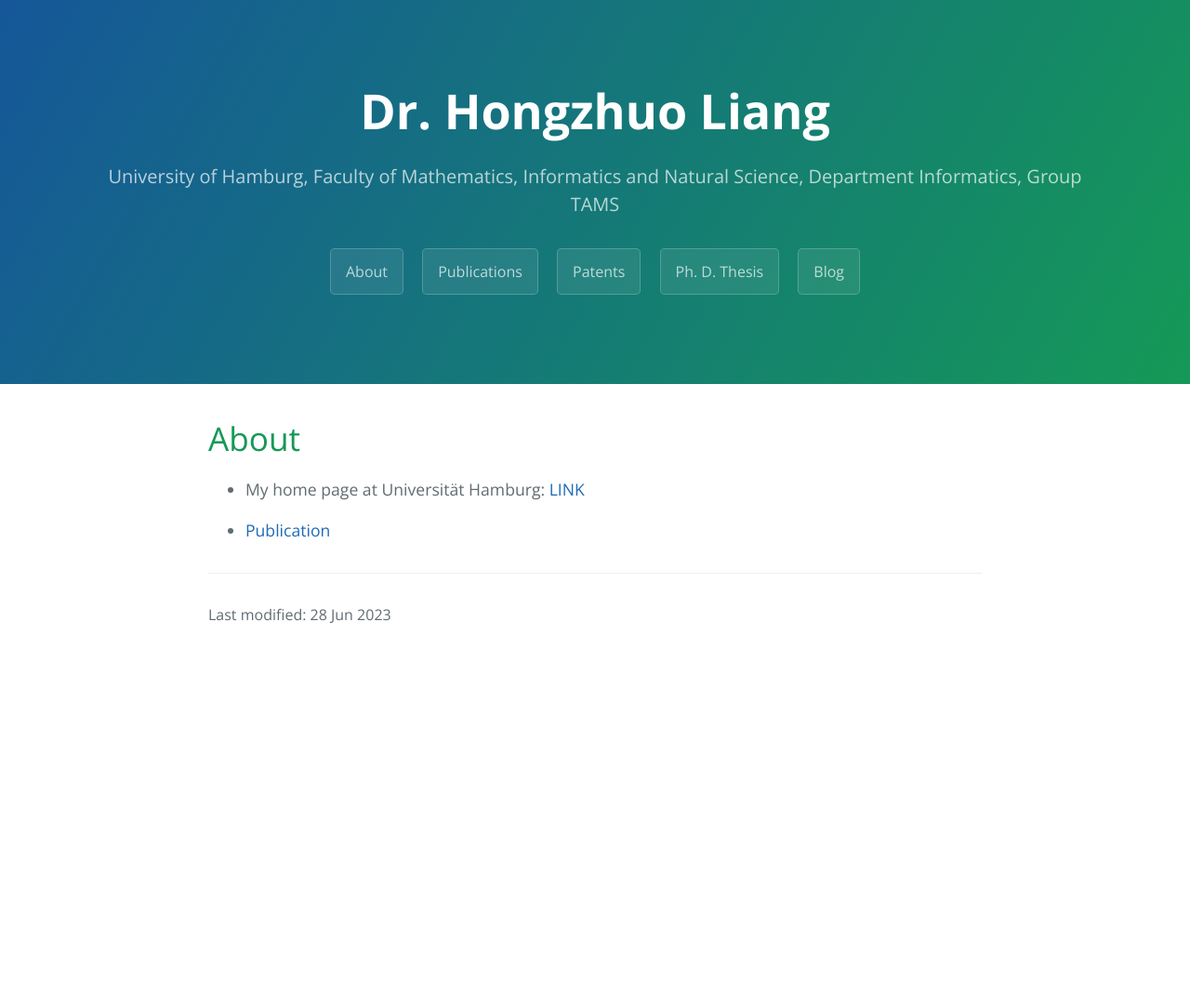
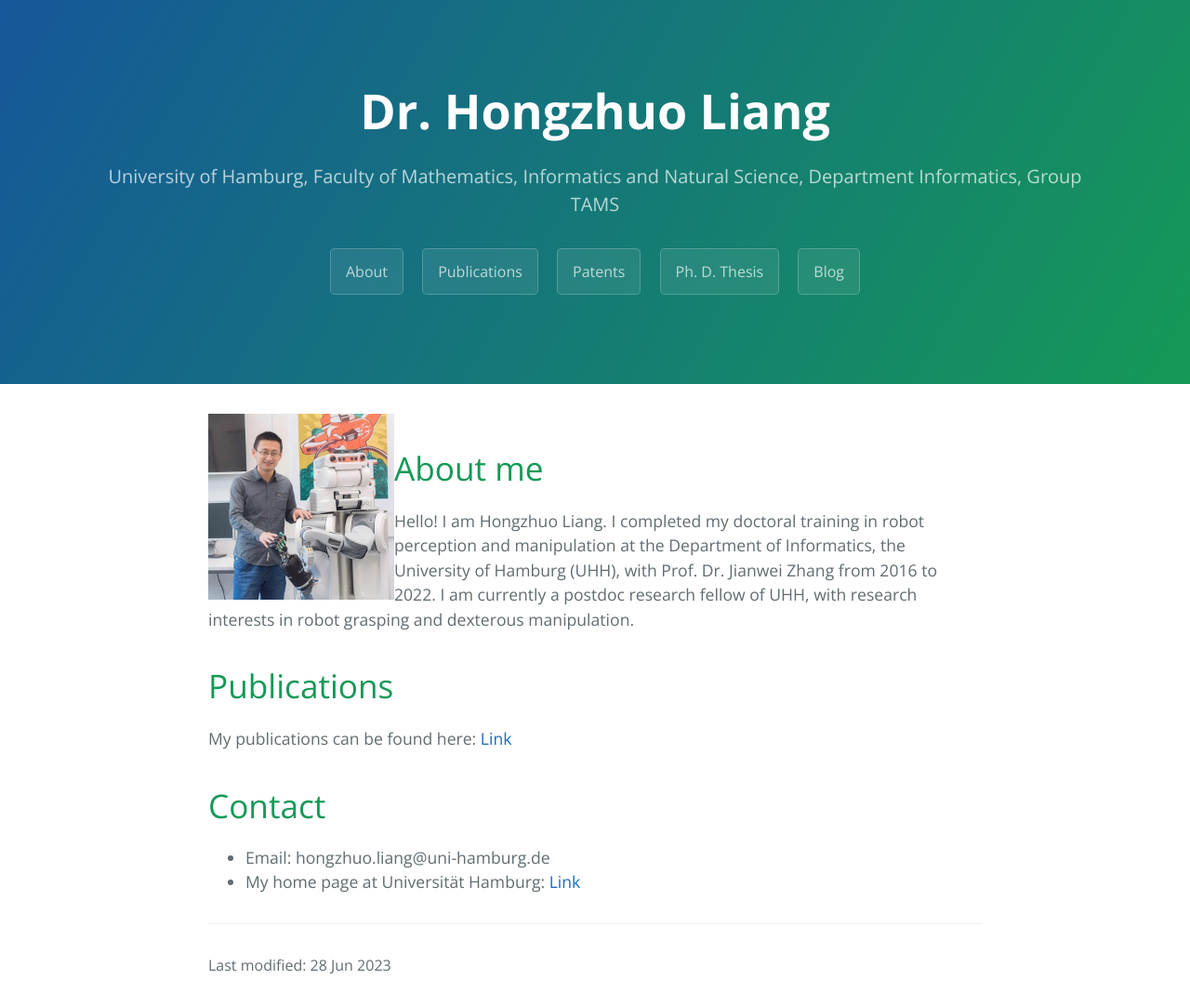
Before and after one commit to lianghongzhuo/lianghongzhuo.github.io, a Jekyll site: the page built from index.md, in a window 1280 px wide. Shown: the whole page at 93% size. Built offline with Jekyll 4.4.1, drawn with Linux system fonts in a browser that asks for light colours; before the commit the page ends 900 px from its top, so only the background shows below that.

Commit message:
update page

```diff
--- a/index.md
+++ b/index.md
@@ -2,8 +2,17 @@
 layout: default
 title: About
 ---
-# About
+<img align="left" width="200" src="images/liang.jpg" />
 
-- My home page at Universität Hamburg: [LINK](https://tams.informatik.uni-hamburg.de/people/liang/)
+# About me
 
-- [Publication](https://lianghongzhuo.github.io/publications)
+Hello! I am Hongzhuo Liang. I completed my doctoral training in robot perception and manipulation at the Department of Informatics, the University of Hamburg (UHH), with Prof. Dr. Jianwei Zhang from 2016 to 2022. I am currently a postdoc research fellow of UHH, with research interests in robot grasping and dexterous manipulation.
+
+
+
+# Publications
+My publications can be found here: [Link](https://lianghongzhuo.github.io/publications)
+
+# Contact
+- Email: hongzhuo.liang@uni-hamburg.de
+- My home page at Universität Hamburg: [Link](https://tams.informatik.uni-hamburg.de/people/liang/)
--- a/md2html.py
+++ b/md2html.py
@@ -4,7 +4,7 @@
 import markdown2
 
 html_head = """<!-- Hongzhuo Liang -->
-<h1>Hongzhuo Liang</h1>
+<h1>Dr. Hongzhuo Liang</h1>
 <hr>
 
 <img src="img/liang.jpg" width="225" alt="Hongzhuo Liang" style="margin-left:25px;float:right; border-style:solid; border-width:1px; border-color:#000;">
```
Also changed, not shown: publications.md (+8 -0 lines), images/liang.jpg (added).
